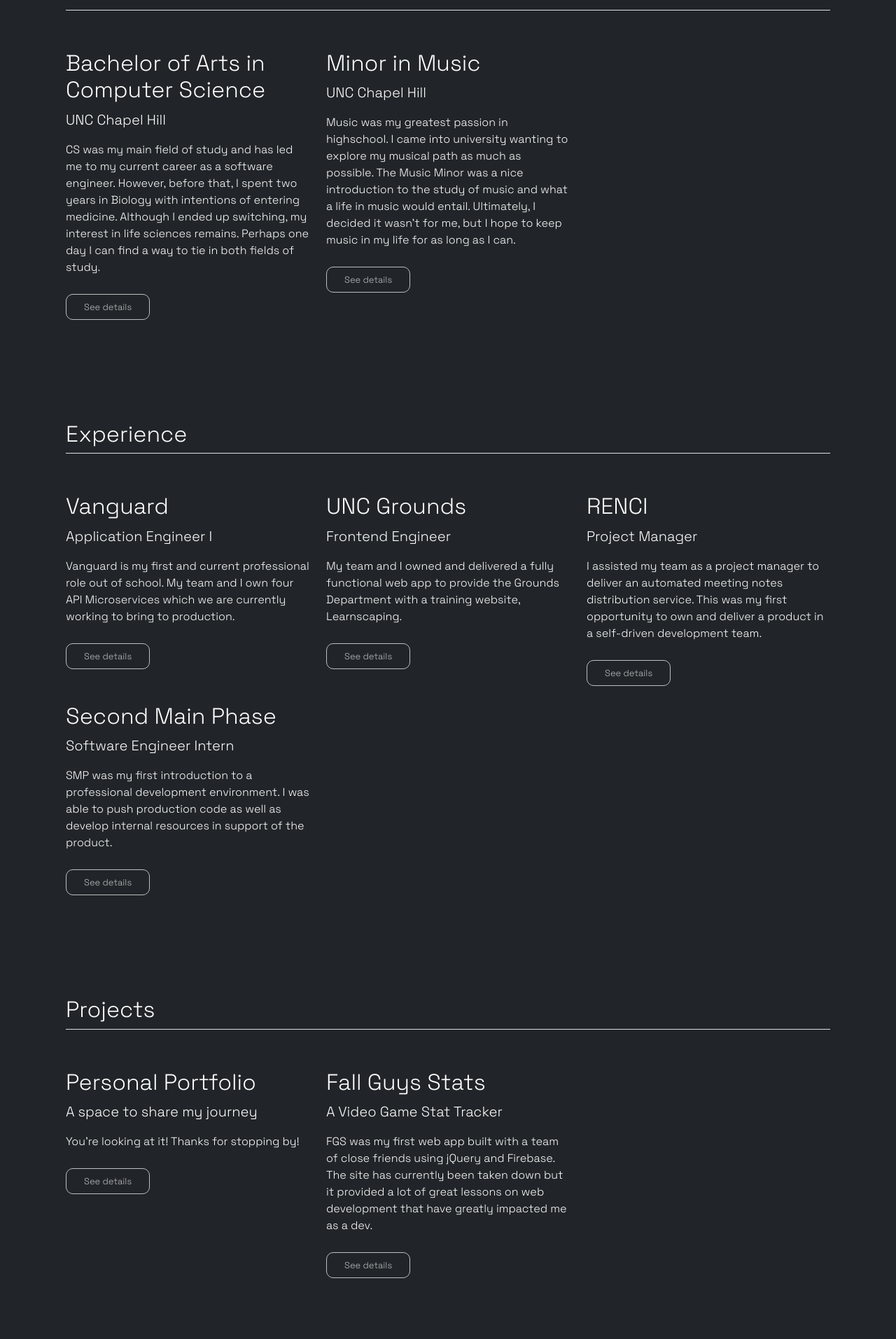
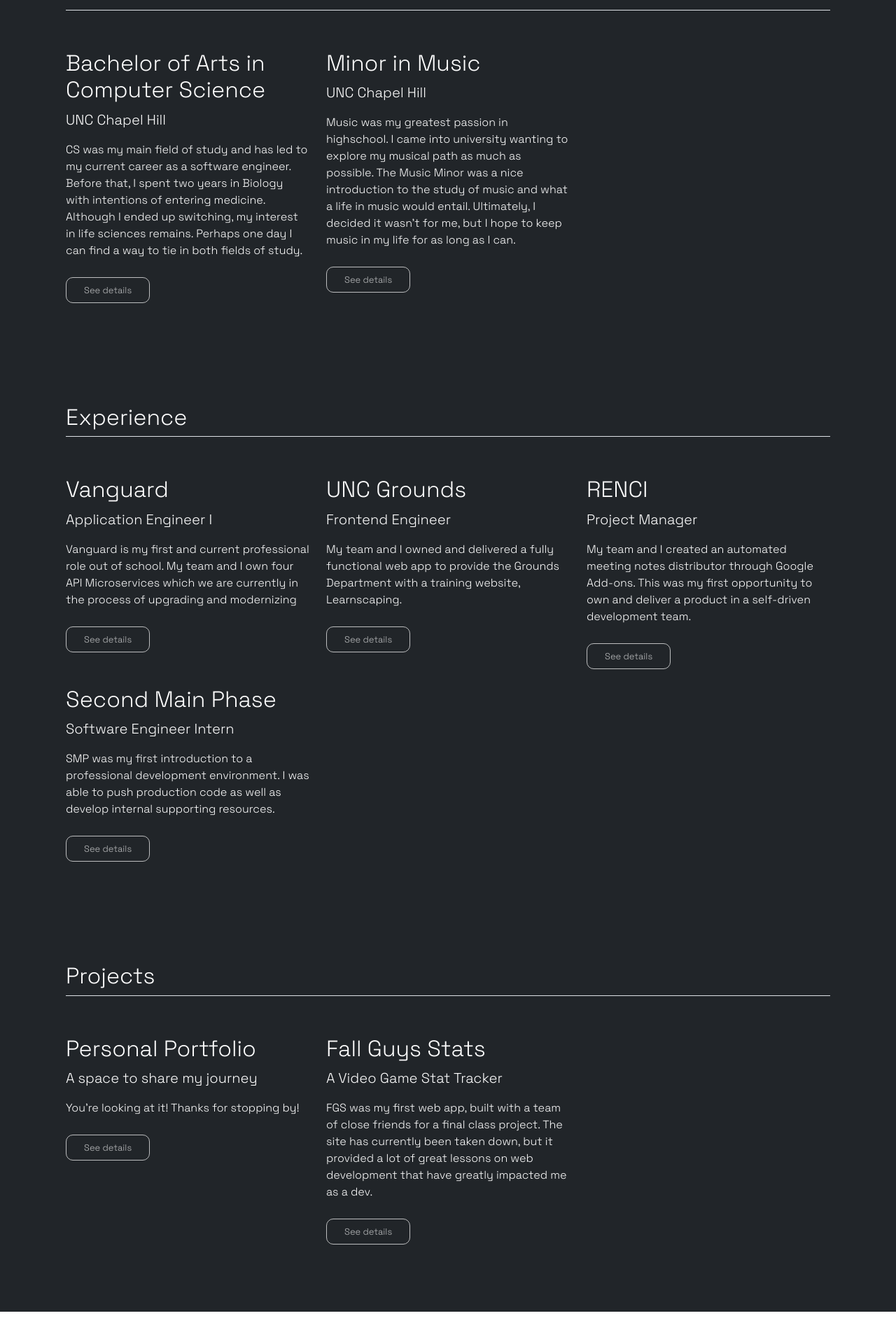
Before and after one commit to aarozhang/portfolio, a React (Create React App) app: page / in a window 1280 px wide. Shown: the part 1082-2995 px from the top of the page at 70% size. After the commit the page ends 2956 px from the top, so only its background shows below. Built offline with nearby package versions, Linux system fonts and the light colour scheme.

Commit message:
Minor adjustments for ux

```diff
--- a/src/components/Feature/feature.jsx
+++ b/src/components/Feature/feature.jsx
@@ -6,7 +6,14 @@
 	const modalContent = () => {
 		let render = [];
 		modalInfo[title].forEach((text) =>
-			render.push(<li class="list-group-item">{text}</li>)
+			render.push(
+				<li
+					class="list-group-item"
+					style={{ backgroundColor: "#FFFFF7" }}
+				>
+					{text}
+				</li>
+			)
 		);
 
 		return render;
--- a/src/components/Modal/modal.jsx
+++ b/src/components/Modal/modal.jsx
@@ -11,7 +11,10 @@
 			style={{ color: "black" }}
 		>
 			<div class="modal-dialog" role="document">
-				<div class="modal-content">
+				<div
+					class="modal-content"
+					style={{ backgroundColor: "#FFFFF7" }}
+				>
 					<div class="modal-header">
 						<h5 class="modal-title" id="ModalLongTitle">
 							{title}
--- a/src/components/Title/title.jsx
+++ b/src/components/Title/title.jsx
@@ -9,7 +9,7 @@
 					class="col-10 col-sm-8 col-lg-6"
 					initial={{ scale: 0 }}
 					animate={{ scale: 1 }}
-					transition={{ delay: 2.2, duration: 0.5 }}
+					transition={{ delay: 2, duration: 0.5 }}
 				>
 					<img
 						src={headshot}
@@ -26,7 +26,7 @@
 						initial={{ x: "-100vw" }}
 						animate={{ x: 0 }}
 						transition={{
-							delay: 1.4,
+							delay: 1.2,
 							duration: 0.5,
 							type: "tween",
 						}}
@@ -38,7 +38,7 @@
 						initial={{ x: "-100vw" }}
 						animate={{ x: 0 }}
 						transition={{
-							delay: 1.6,
+							delay: 1.4,
 							type: "tween",
 							duration: 0.5,
 						}}
--- a/src/info.jsx
+++ b/src/info.jsx
@@ -6,7 +6,7 @@
 			title: "Vanguard",
 			subtitle: "Application Engineer I",
 			summary:
-				"Vanguard is my first and current professional role out of school. My team and I own four API Microservices which we are currently working to bring to production.",
+				"Vanguard is my first and current professional role out of school. My team and I own four API Microservices which we are currently in the process of upgrading and modernizing",
 		},
 		{
 			title: "UNC Grounds",
@@ -18,13 +18,13 @@
 			title: "RENCI",
 			subtitle: "Project Manager",
 			summary:
-				"I assisted my team as a project manager to deliver an automated meeting notes distribution service. This was my first opportunity to own and deliver a product in a self-driven development team.",
+				"My team and I created an automated meeting notes distributor through Google Add-ons. This was my first opportunity to own and deliver a product in a self-driven development team.",
 		},
 		{
 			title: "Second Main Phase",
 			subtitle: "Software Engineer Intern",
 			summary:
-				"SMP was my first introduction to a professional development environment. I was able to push production code as well as develop internal resources in support of the product.",
+				"SMP was my first introduction to a professional development environment. I was able to push production code as well as develop internal supporting resources.",
 		},
 	],
 	Education: [
@@ -32,7 +32,7 @@
 			title: "Bachelor of Arts in Computer Science",
 			subtitle: "UNC Chapel Hill",
 			summary:
-				"CS was my main field of study and has led me to my current career as a software engineer. However, before that, I spent two years in Biology with intentions of entering medicine. Although I ended up switching, my interest in life sciences remains. Perhaps one day I can find a way to tie in both fields of study.",
+				"CS was my main field of study and has led to my current career as a software engineer. Before that, I spent two years in Biology with intentions of entering medicine. Although I ended up switching, my interest in life sciences remains. Perhaps one day I can find a way to tie in both fields of study.",
 		},
 		{
 			title: "Minor in Music",
@@ -51,7 +51,7 @@
 			title: "Fall Guys Stats",
 			subtitle: "A Video Game Stat Tracker",
 			summary:
-				"FGS was my first web app built with a team of close friends using jQuery and Firebase. The site has currently been taken down but it provided a lot of great lessons on web development that have greatly impacted me as a dev.",
+				"FGS was my first web app, built with a team of close friends for a final class project. The site has currently been taken down, but it provided a lot of great lessons on web development that have greatly impacted me as a dev.",
 		},
 	],
 	Contact: [],
--- a/src/modalInfo.jsx
+++ b/src/modalInfo.jsx
@@ -44,8 +44,8 @@
 		"Fundamentals of Music I",
 		"Music and Politics",
 	],
-	"Personal Portfolio": [],
-	"Fall Guys Stats": [],
+	"Personal Portfolio": ["Built using React, Bootstrap, and Framer-motion"],
+	"Fall Guys Stats": ["Built using jQuery, Bulma, and Firebase"],
 };
 
 export default modalInfo;
```
